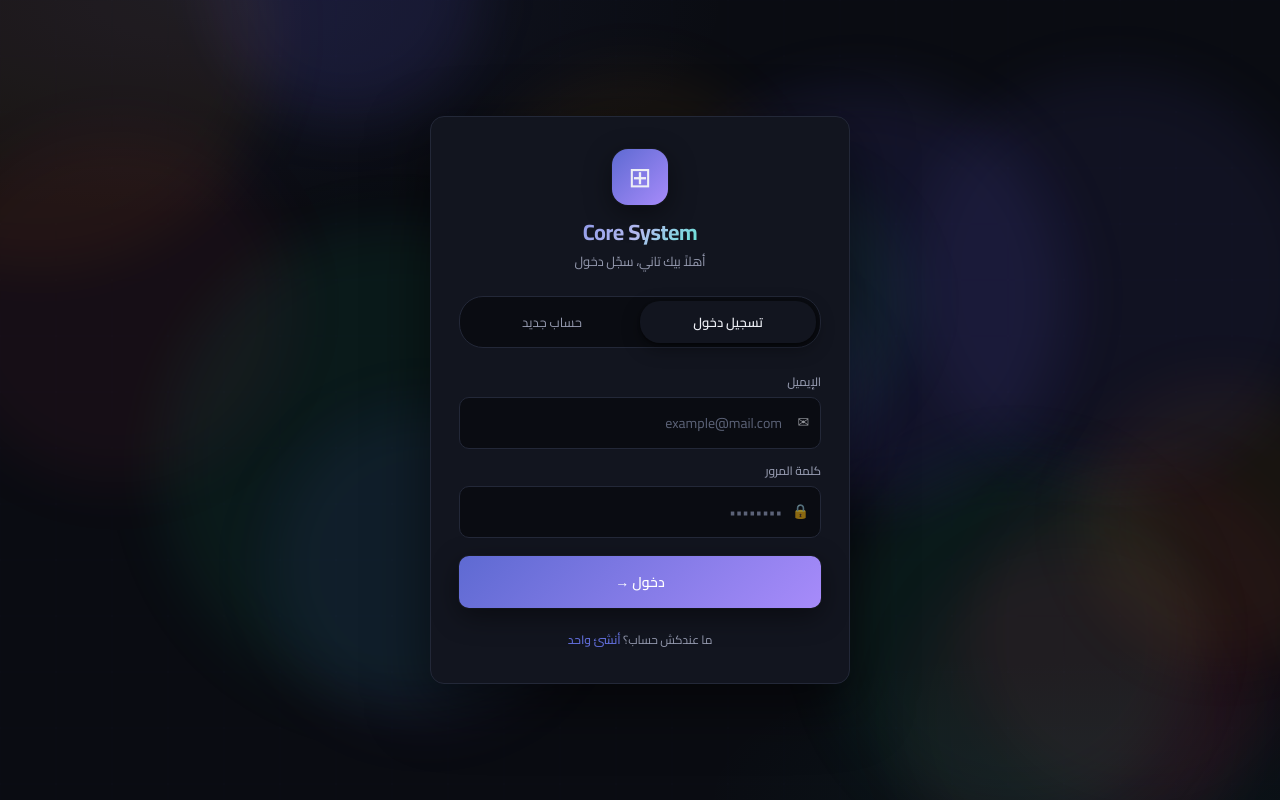
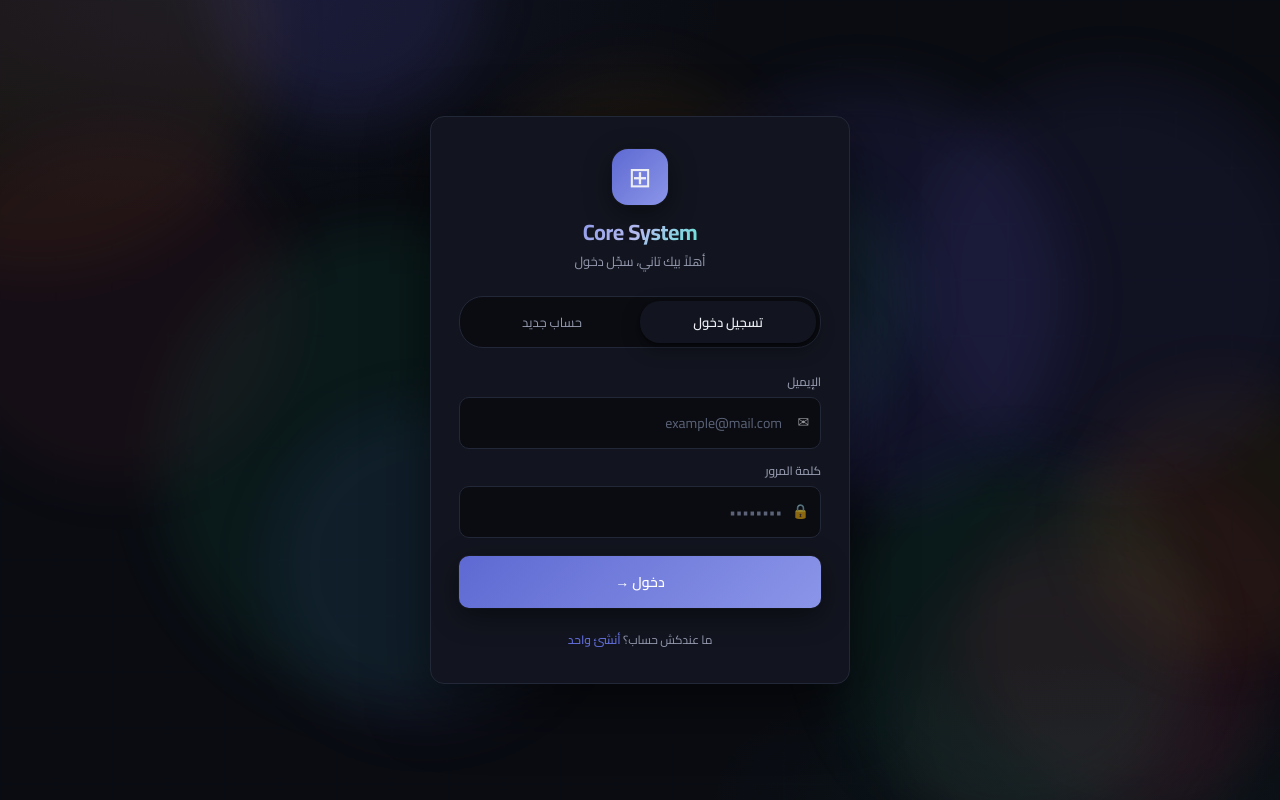
Before and after one commit to bt3762334-commits/coresystem, a React (Vite) app: page / in a window 1280 px wide. Built offline with nearby package versions, Linux system fonts and the light colour scheme.

Commit message:
Update AuthScreen.jsx

```diff
--- a/src/components/AuthScreen.jsx
+++ b/src/components/AuthScreen.jsx
@@ -51,7 +51,7 @@ export default function AuthScreen({ onSuccess }) {
           <div style={{
             width: 56, height: 56, margin: "0 auto 14px",
             borderRadius: 16,
-            background: "linear-gradient(135deg, var(--purple) 0%, #A78BFA 100%)",
+            background: "linear-gradient(135deg, var(--purple) 0%, #8B95E8 100%)",
             display: "flex", alignItems: "center", justifyContent: "center",
             fontSize: 28, boxShadow: "var(--shadow-md)",
           }}>⊞</div>
@@ -103,7 +103,7 @@ export default function AuthScreen({ onSuccess }) {
           {error && (
             <div style={{
               padding: "10px 14px", borderRadius: "var(--radius-sm)",
-              background: "rgba(239,68,68,.1)", color: "#FCA5A5",
+              background: "rgba(239,68,68,.1)", color: "#F1A9A9",
               fontSize: 12, fontWeight: 500,
               border: "1px solid rgba(239,68,68,.25)",
             }}>⚠ {error}</div>
@@ -116,7 +116,7 @@ export default function AuthScreen({ onSuccess }) {
               borderRadius: "var(--radius-sm)", border: "none",
               background: loading
                 ? "var(--border-2)"
-                : "linear-gradient(135deg, var(--purple) 0%, #A78BFA 100%)",
+                : "linear-gradient(135deg, var(--purple) 0%, #8B95E8 100%)",
               color: "#fff", fontSize: 14, fontWeight: 600,
               boxShadow: loading ? "none" : "var(--shadow-md)",
               display: "flex", alignItems: "center", justifyContent: "center", gap: 8,
```
